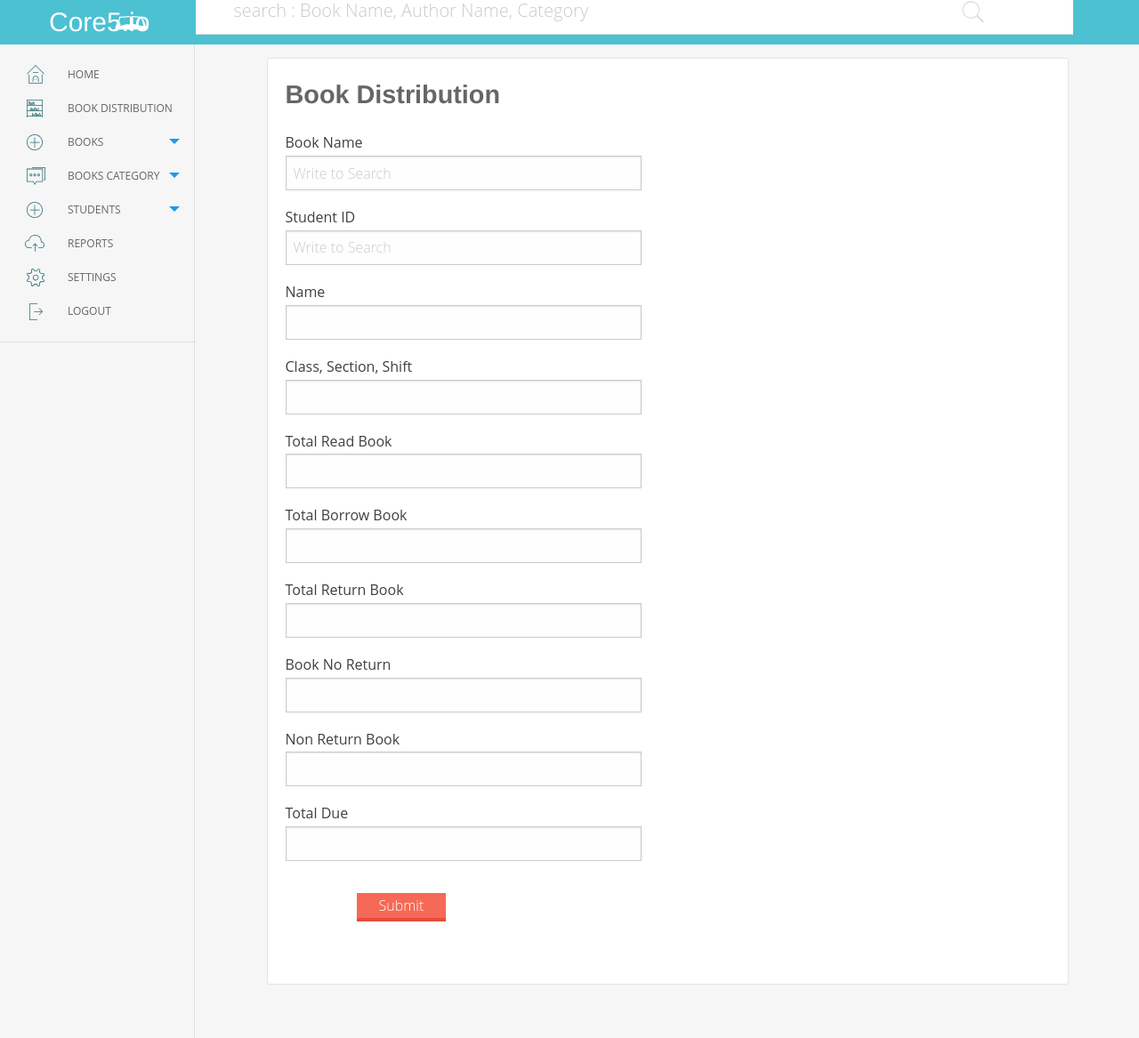
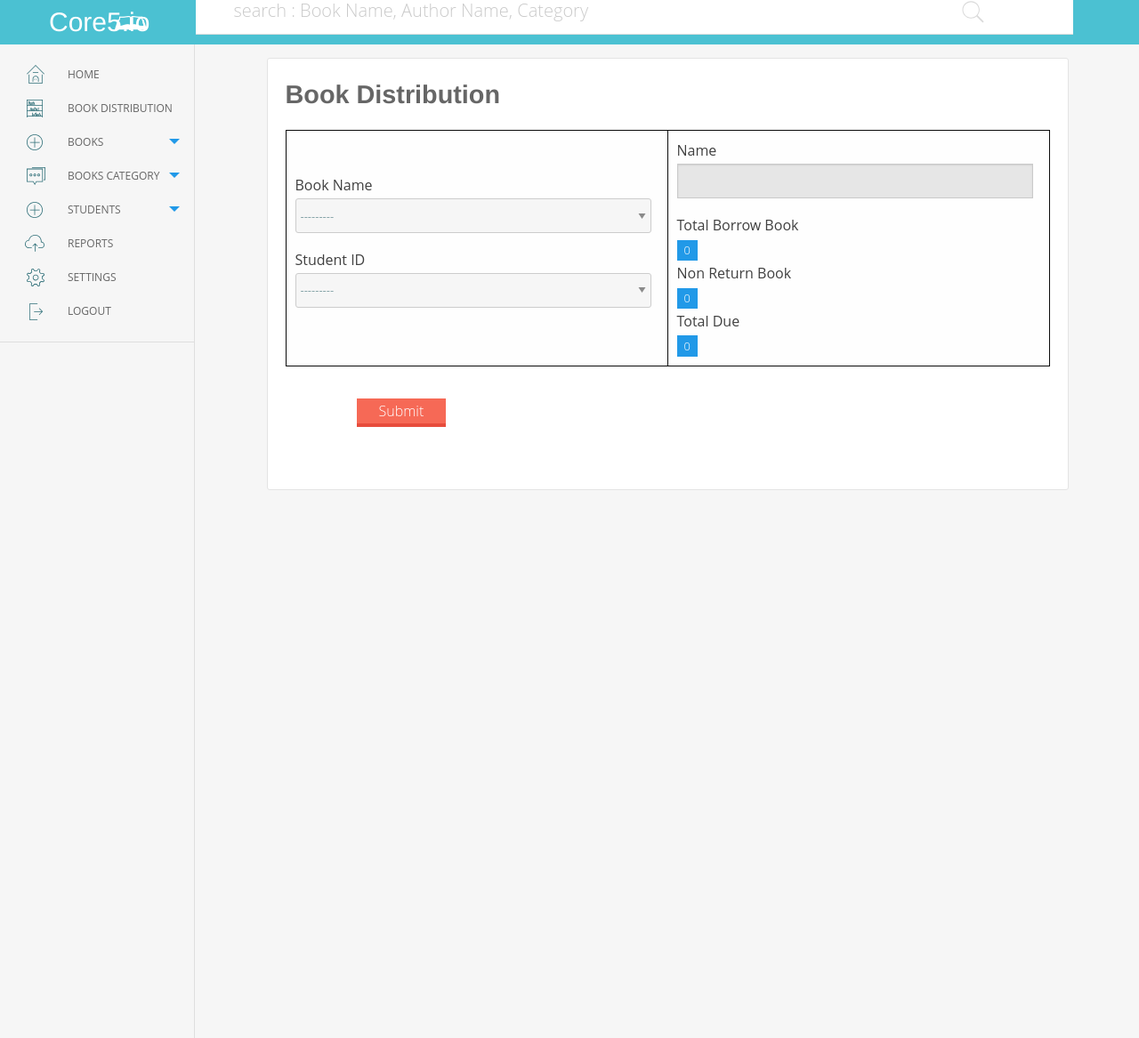
Before and after one commit to nayonacademy/django-library-management, a Django app: page /book_distribution/ in a window 1280 px wide. Shown: the whole page at 89% size. Run offline with Django 3.2, Linux system fonts and the light colour scheme; data comes from the database, SQL or seed files in the repository.

Commit message:
Distribution

```diff
--- a/apps/forms.py
+++ b/apps/forms.py
@@ -18,3 +18,9 @@ class BookForm(forms.ModelForm):
     class Meta:
         model = AddBook
         fields = '__all__'
+
+
+class BookDisForm(forms.ModelForm):
+    class Meta:
+        model = LogFile
+        fields = ['student_id', 'book_id', 'return_status']
--- a/apps/models.py
+++ b/apps/models.py
@@ -34,12 +34,11 @@ class AddBook(models.Model):
     def __str__(self):
         return self.book_name
 
-
+# BookDistribution
 class LogFile(models.Model):
     student_id = models.ForeignKey(AddStudent)
     book_id = models.ForeignKey(AddBook)
-    total_book = models.IntegerField()
-    borrow = models.IntegerField()
+    return_status = models.BooleanField(default=0)
     amount = models.IntegerField()
 
     def __str__(self):
--- a/apps/templates/02BookDistribution.html
+++ b/apps/templates/02BookDistribution.html
@@ -5,59 +5,48 @@
 <div id="books_add" class="full_box">
 	<h2>Book Distribution</h2>
   <div class="dda_container" id="search_main">
-  	<form id="submit_entry" method="post" enctype="multipart/form-data" action="">
+  	<form id="submit_entry" method="POST" enctype="multipart/form-data" action="">
+        {% csrf_token %}
+        <table><tr><td>
       <div class="blk">
         <label>Book Name</label>
-        <input type="text" placeholder="Write to Search">
+        {{ form.book_id }}
         <div class="clear"></div>
       </div>
       <div class="blk">
         <label>Student ID</label>
-         <input type="text" placeholder="Write to Search">
+         {{ form.student_id }}
         <div class="clear"></div>
       </div>
-      <div class="blk">
+
+
+
+
+
+            </td>
+            <td>
+                <div class="blk">
         <label>Name</label>
-        <input type="text" data-customforms="disabled">
+        <input type="text" disabled="true">
         <div class="clear"></div>
       </div>
-      <div class="blk">
-        <label>Class, Section, Shift</label>
-        <input type="text">
-        <div class="clear"></div>
-      </div>
-      <div class="blk">
-        <label>Total Read Book</label>
-        <input type="text">
-        <div class="clear"></div>
-      </div>
-      <div class="blk">
+                <div class="blk">
         <label>Total Borrow Book</label>
-        <input type="text">
-        <div class="clear"></div>
-      </div>
-      <div class="blk">
-        <label>Total Return Book</label>
-        <input type="text">
-        <div class="clear"></div>
-      </div>
-      <div class="blk">
-        <label>Book No Return</label>
-        <input type="text">
-        <div class="clear"></div>
+       <span class="label">0</span>
       </div>
       <div class="blk">
         <label>Non Return Book</label>
-        <input type="text">
-        <div class="clear"></div>
+        <span class="label">0</span>
       </div>
     	<div class="blk">
         <label>Total Due</label>
-        <input type="text">
+        <span class="label">0</span>
+      </div>
+
+            </td>
+        </tr></table>
         <div class="clear"></div>
-      </div>
-      <div class="clear"></div>
-  		<button onclick="return false;" id="submit_manual">Submit</button>
+  		<button type="submit" id="submit_manual">Submit</button>
   	</form>
   </div>
   <div class="clear"></div>
--- a/apps/urls.py
+++ b/apps/urls.py
@@ -41,7 +41,6 @@ urlpatterns += patterns('',
     url(r'^add_new_student/$', views.add_new_student, name="add_new_student"),
     url(r'^student_list/$', views.student_list, name="student_list"),
     url(r'^student_details/$', views.student_details, name="student_details"),
-    # url(r'^static/(?P<path>.*)$','django.views.static.serve',{'document_root':settings.MEDIA_ROOT},),
 )
 
 urlpatterns += patterns('',
--- a/apps/views.py
+++ b/apps/views.py
@@ -1,12 +1,12 @@
 from django.core.urlresolvers import reverse
 
-from django.http.response import HttpResponseRedirect
+from django.http.response import HttpResponseRedirect, HttpResponse
 from django.template.context import RequestContext
 
 from apps.forms import *
 from .models import *
 # Create your views here.
-from django.shortcuts import render, render_to_response
+from django.shortcuts import render, render_to_response, redirect
 
 
 def login(request):
@@ -18,7 +18,25 @@ def dashboard(request):
 
 
 def book_distribution(request):
-    return render(request, '02BookDistribution.html')
+    if request.method == 'POST':
+        form = BookDisForm(request.POST)
+        if form.is_valid():
+            ins=form.save(commit=False)
+            ins.return_status=0
+            ins.amount=0
+            ins.save()
+            return redirect('/')
+        else:
+            return HttpResponse(form.errors)
+    else:
+        form=BookDisForm()
+        sname=AddStudent.objects.all()
+        context = {
+        'form': form,
+            'sname':sname
+        }
+
+        return render(request, '02BookDistribution.html',context)
 
 
 def add_new_book(request):
```
Also changed, not shown: apps/migrations/0006_auto_20160517_0957.py (added), db.sqlite3, 1 other file.
